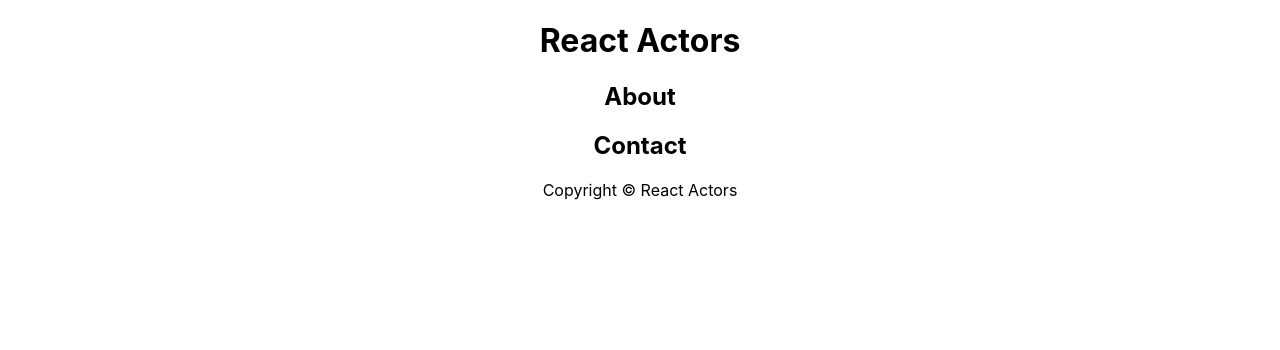
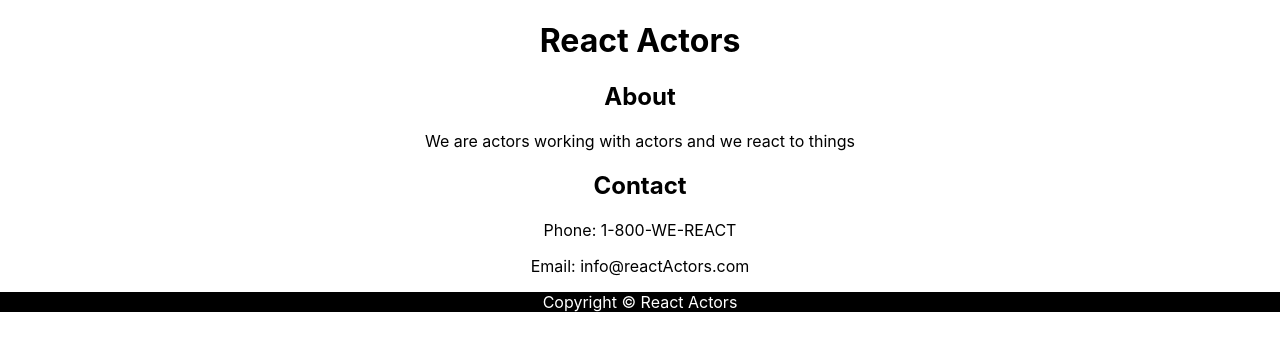
Before and after one commit to nycwajet/react-actors, a React (Create React App) app: page / in a window 1280 px wide. Shown: the top 350 px of the page. Built offline with nearby package versions, Linux system fonts and the light colour scheme.

Commit message:
css footer

```diff
--- a/src/components/App/App.js
+++ b/src/components/App/App.js
@@ -7,11 +7,17 @@ import Footer from '../Footer/Footer';
 
 class App extends Component {
   render() {
+    let aboutMessage = `We are actors working with actors and we react to things`
+    let phone= `Phone: 1-800-WE-REACT`
+    let email=`Email: info@reactActors.com`
     return (
       <div className='App'>
         <Header />
         <About />
+        <p>{aboutMessage}</p>
         <Contact />
+        <p>{phone}</p>
+        <p>{email}</p>
         <Footer />
       </div>
     );
--- /dev/null
+++ b/src/components/Footer/Footer.css
@@ -0,0 +1,4 @@
+.footer{
+    background-color: black;
+    color: white;
+}
--- a/src/components/Footer/Footer.js
+++ b/src/components/Footer/Footer.js
@@ -1,9 +1,10 @@
 import React, {Component} from 'react';
+import '../Footer/Footer.css'
 
 class Footer extends Component{
     render(){
         return(
-            <footer>
+            <footer class="footer">
                 <p>Copyright &copy; React Actors</p>
             </footer>
         )
```
